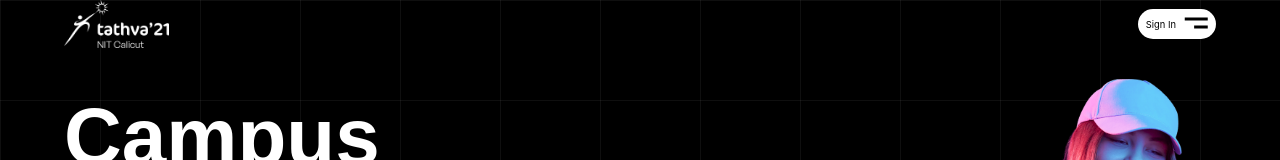
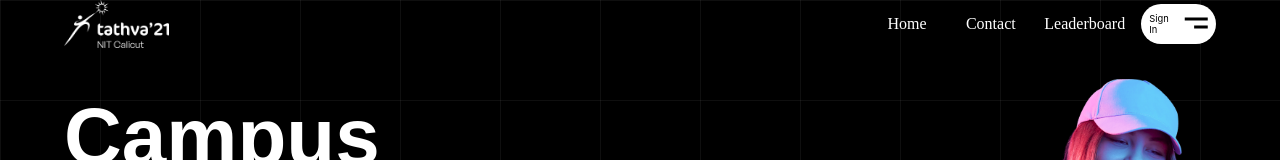
Before and after one commit to amalpmathews2003/tathva-ca-website, a React (Create React App) app: page / in a window 1280 px wide. Shown: the top 160 px of the page. Built offline with nearby package versions, Linux system fonts and the light colour scheme; a web font is replaced by a local one.

Commit message:
Added Routing between pages

```diff
--- a/src/App.css
+++ b/src/App.css
@@ -62,6 +62,17 @@ body {
   padding: 0;
 }
 /*----------------------------------------------------------------------------------------Nav-bar*/
+.tathva-logo-container {
+  height: 100%;
+  flex: 42;
+}
+.flex {
+  flex: 3;
+  margin-left: 1rem;
+}
+.nav-text {
+  flex: 4;
+}
 .nav {
   height: 3em;
   position: absolute;
--- a/src/App.js
+++ b/src/App.js
@@ -13,7 +13,13 @@ import { Link, Route, BrowserRouter as Router, Routes } from 'react-router-dom';
 
 function App() {
   return (
-    <Home/>
+    <Router>
+    <Routes>
+    <Route path='/' element={<Home/>}/>
+    <Route path='/contact' element={<Contact/>}/>
+    {/* <Route path='/l' element={<Home/>}/> */}
+    </Routes>
+    </Router>
     // <Router>
     // <nav>
     //   <Link to='/'>Home</Link>
@@ -26,7 +32,7 @@ function App() {
 
     // </Routes>
     // </Router>
-  )
+  );
 }
 
 export default App;
--- a/src/Components/Nav.js
+++ b/src/Components/Nav.js
@@ -1,11 +1,17 @@
 import React from "react";
 import tathvaLogo from "./images/Tathva'21 White Logo.png"
 import toggle from "./images/nav-img.png"
+import { Link } from "react-router-dom";
 const Nav= ()=>{
     return(
       <div className="nav container row">
+      <div className="tathva-logo-container">
            <img src={tathvaLogo} alt="tathva-logo" className="nav-logo"/>
-           <div className=" row nav-btn">
+      </div>
+      <Link to='/' className="nav-text">Home</Link>
+      <Link to='/contact' className="nav-text">Contact</Link>
+      <Link to='/leaderboard' className="nav-text">Leaderboard</Link>
+           <div className=" row nav-btn flex">
            <h3><a className="inter-r txt-black">Sign In</a></h3>
           <button className="nav-toggle">
                    <img src={toggle} alt="" />
```
